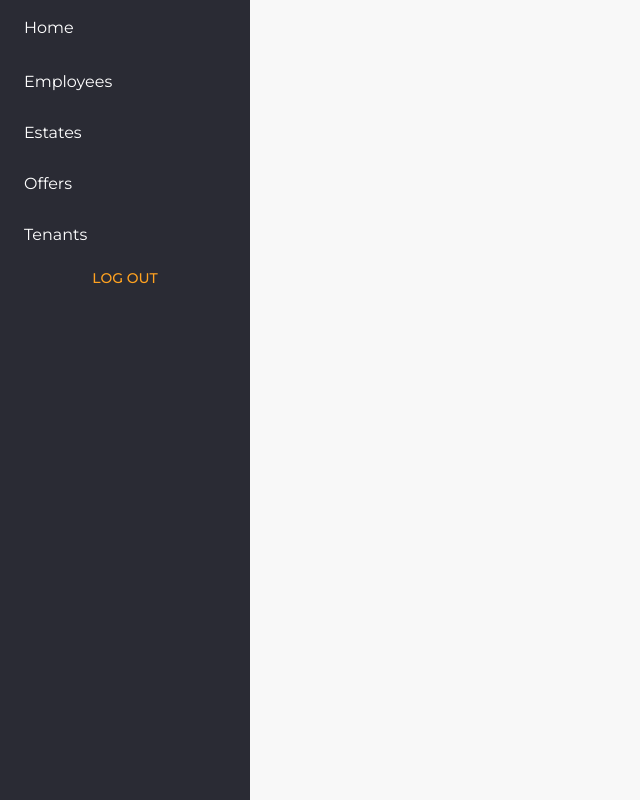
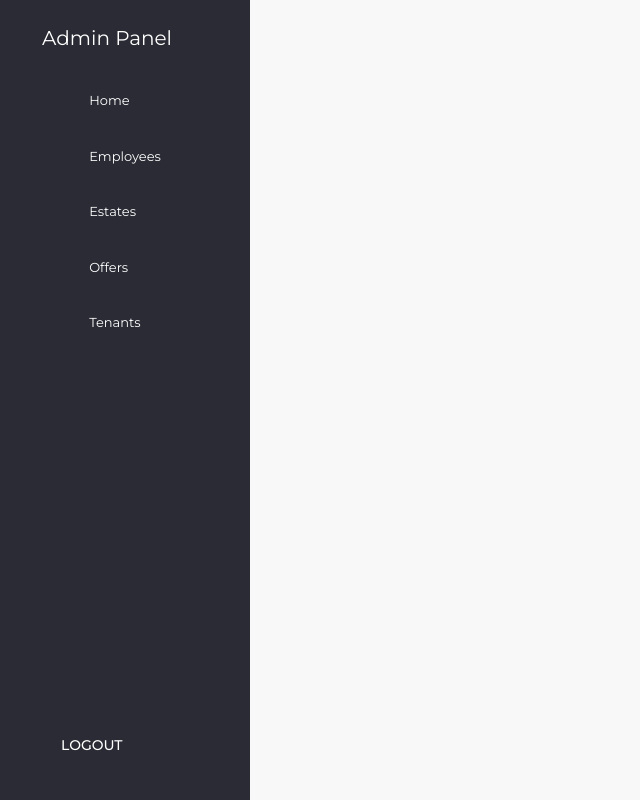
Before and after one commit to KamilaMatysiak/react-estate-agency, a React (Create React App) app in the folder client/: page /admin in a window 1280 px wide. Shown: the whole page, without its empty margins (0-640 px from the left). Built offline with nearby package versions, Linux system fonts and the light colour scheme; sample sign-in values are in the browser's storage.

Commit message:
Sidebar layout

```diff
--- /dev/null
+++ b/client/src/components/adminPanel/Sidebar.css
@@ -0,0 +1,23 @@
+.admin-panel {
+    width: 166px;
+    height: 24px;
+    margin: 26px 15px;
+    color: white;
+}
+
+.menu-list {
+    display: flex;
+    flex-direction: column;
+    justify-content: space-between;
+    max-width: 161px;
+    min-height: 270px;
+}
+
+.button {
+    width: 160px;
+    height: 35px;
+    padding: 8px 16px;
+    color: white;
+    margin-top: auto;
+    margin-bottom: 30px;
+}
--- a/client/src/components/adminPanel/Sidebar.jsx
+++ b/client/src/components/adminPanel/Sidebar.jsx
@@ -1,9 +1,11 @@
-import React, {useState, useEffect} from 'react'
+import React, { useState, useEffect } from 'react'
 import theme from '../Theme'
 import { Box, ThemeProvider, Typography, Button } from '@mui/material'
 import { NavLink, useNavigate, useLocation } from 'react-router-dom'
 import { useDispatch } from 'react-redux'
 import decode from 'jwt-decode'
+import './Sidebar.css'
+
 
 const Sidebar = () => {
   const dispatch = useDispatch();
@@ -12,7 +14,7 @@ const Sidebar = () => {
   const [user, setUser] = useState(JSON.parse(localStorage.getItem('profile')));
 
   const logout = () => {
-    dispatch({type: 'LOGOUT'});
+    dispatch({ type: 'LOGOUT' });
     //navigate('/');
     window.location.reload(false);
     setUser(null);
@@ -20,26 +22,35 @@ const Sidebar = () => {
 
 
   useEffect(() => {
-      const token = user?.token;
+    const token = user?.token;
 
-      if(token) {
-          const decodedToken = decode(token);
-          if(decodedToken.exp * 1000 < new Date().getTime())
-              logout();
-      }
+    if (token) {
+      const decodedToken = decode(token);
+      if (decodedToken.exp * 1000 < new Date().getTime())
+        logout();
+    }
 
-      setUser(JSON.parse(localStorage.getItem('profile')));
+    setUser(JSON.parse(localStorage.getItem('profile')));
   }, [location]);
 
   return (
     <ThemeProvider theme={theme}>
-      <Box sx={{backgroundColor: "primary.main", minHeigth: '100%', width:250, display: 'flex', flexDirection:'column'}}>
-        <NavLink style={{color: "#fff", textDecoration: 'none', padding: '16px 24px'}} to="/dashboard"><Typography>Home</Typography></NavLink>
-        <NavLink style={{color: "#fff", textDecoration: 'none', padding: '16px 24px'}} to="/dashboard">Employees</NavLink>
-        <NavLink style={{color: "#fff", textDecoration: 'none', padding: '16px 24px'}} to="/dashboard">Estates</NavLink>
-        <NavLink style={{color: "#fff", textDecoration: 'none', padding: '16px 24px'}} to="/dashboard">Offers</NavLink>
-        <NavLink style={{color: "#fff", textDecoration: 'none', padding: '16px 24px'}} to="/dashboard">Tenants</NavLink>
-        <Button color="secondary" onClick={() => {logout()}}>Log Out</Button>
+      <Box sx={{ backgroundColor: "primary.main", minHeigth: '100%', width: 250, display: 'flex', flexDirection: 'column', alignItems: 'center' }}>
+        <div className="admin-panel">
+          <Typography variant="lg">Admin Panel</Typography>
+        </div>
+        <Typography variant="sm">
+          <div className="menu-list">
+            <NavLink style={{ color: "#fff", textDecoration: 'none', padding: '16px 24px' }} to="/dashboard">Home</NavLink>
+            <NavLink style={{ color: "#fff", textDecoration: 'none', padding: '16px 24px' }} to="/dashboard">Employees</NavLink>
+            <NavLink style={{ color: "#fff", textDecoration: 'none', padding: '16px 24px' }} to="/dashboard">Estates</NavLink>
+            <NavLink style={{ color: "#fff", textDecoration: 'none', padding: '16px 24px' }} to="/dashboard">Offers</NavLink>
+            <NavLink style={{ color: "#fff", textDecoration: 'none', padding: '16px 24px' }} to="/dashboard">Tenants</NavLink>
+          </div>
+        </Typography>
+        <div className="button">
+          <Button variant="text.white" onClick={() => { logout() }}>Logout</Button>
+        </div>
       </Box>
     </ThemeProvider>
   )
```
